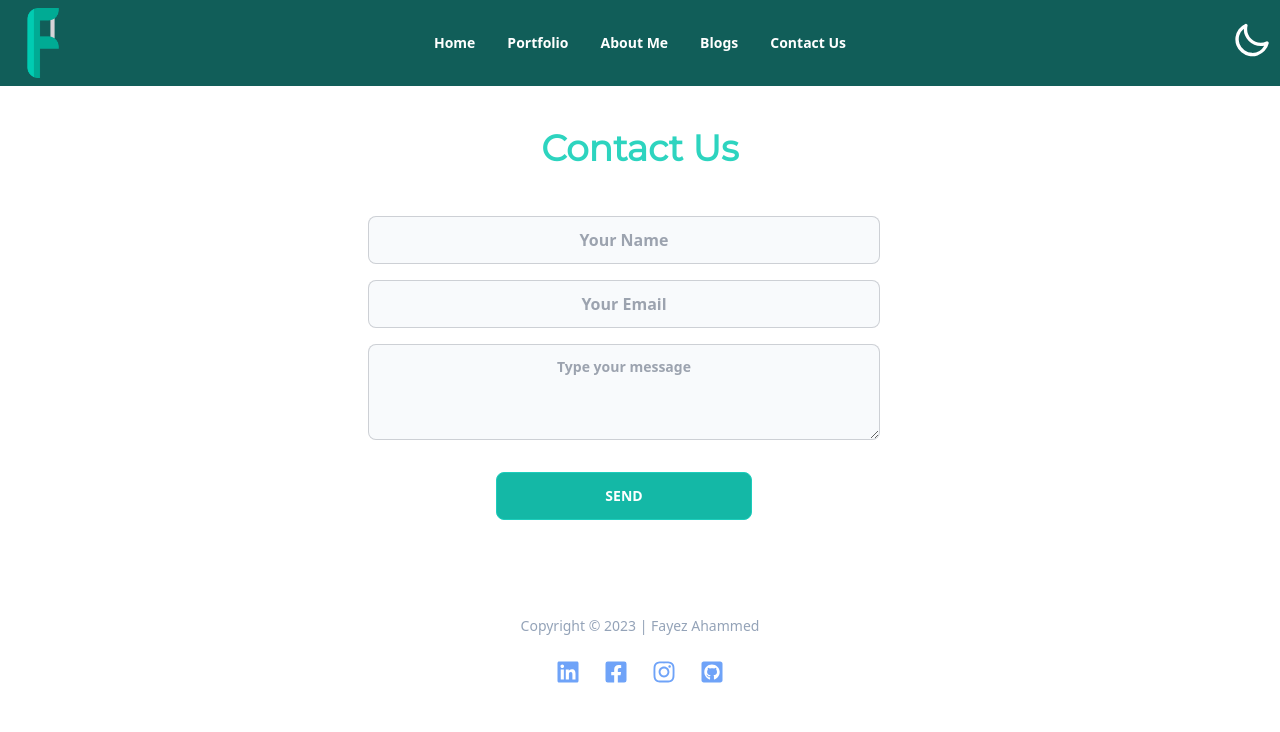
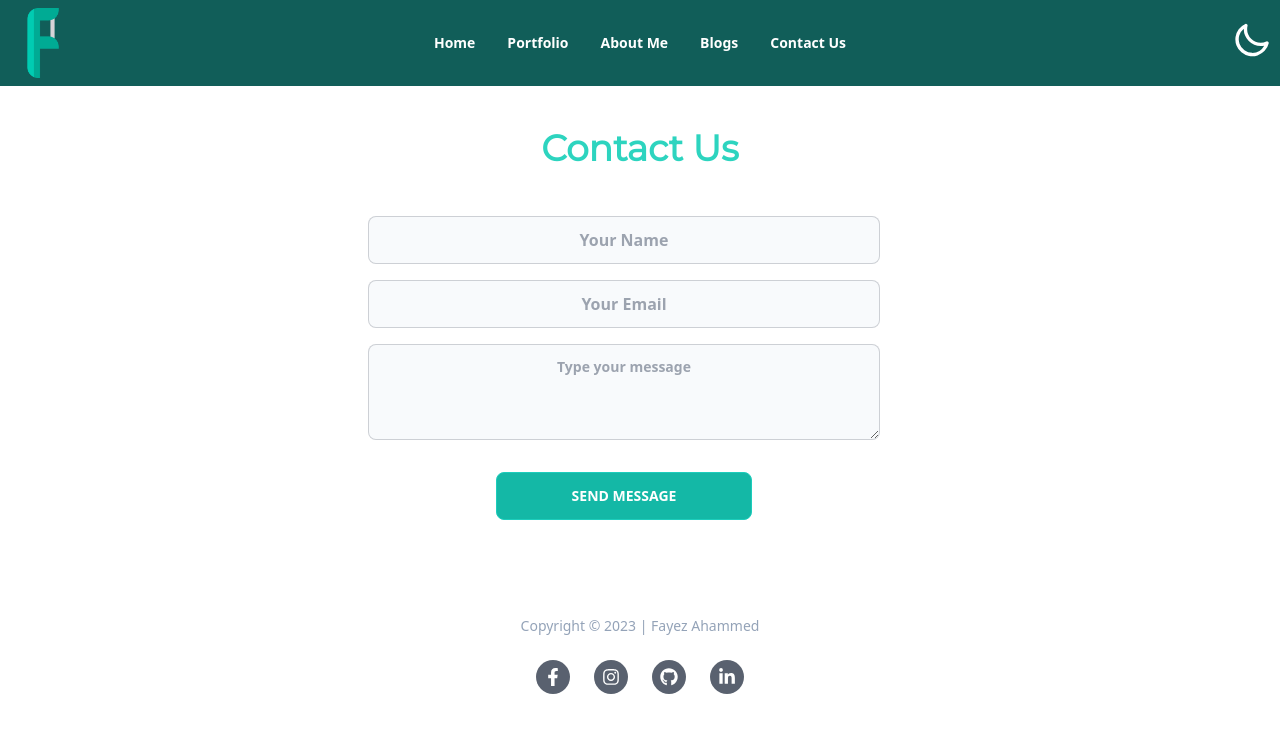
Before and after one commit to fayezf/my_portfolio, a React (Vite) app: page /contact in a window 1280 px wide. Shown: the top 732 px of the page. Built offline with nearby package versions, Linux system fonts and the light colour scheme.

Commit message:
hire btn added

```diff
--- a/src/pages/About/About.jsx
+++ b/src/pages/About/About.jsx
@@ -1,7 +1,7 @@
 import React, { useEffect } from 'react';
 import AOS from 'aos';
 import photo from '../../assets/image/img.png';
-import { FaFacebookSquare, FaGithubSquare, FaInstagram, FaLinkedin } from 'react-icons/fa';
+import { FaFacebookF, FaGithub, FaInstagram, FaLinkedinIn } from 'react-icons/fa';
 
 const About = () => {
     useEffect(() => {
@@ -15,10 +15,10 @@ const About = () => {
             <h2 className='text-3xl text-center text-teal-500 uppercase mt-8'>I'm Fayez Ahammed</h2>
             <p className='mt-4 text-slate-400 font-montserrat text-center'>I am an enthusiastic JavaScript developer with <br /> knowing some framework for the frontend and <br /> the backend. I am basically a MERN developer. <br /> I always focus on learning new technology.</p>
             <div className='flex gap-x-6 justify-center mt-12'>
-                <a className='text-blue-500 text-2xl hover:scale-150 hover:bg-slate-50 animate-pulse' href="https://www.linkedin.com/in/muhammad-fayez-48989127b/"><FaLinkedin /></a>
-                <a className='text-blue-500 text-2xl hover:scale-150 hover:bg-slate-50 animate-pulse' href="https://www.facebook.com/fayez.chowdhury.7374/"><FaFacebookSquare /></a>
-                <a className='text-blue-500 text-2xl hover:scale-150 hover:bg-slate-50 animate-pulse' href="https://www.instagram.com/mohammad_fayez_ahmed/"><FaInstagram /></a>
-                <a className='text-blue-500 text-2xl hover:scale-150 hover:bg-slate-50 animate-pulse' href="https://github.com/fayezf"><FaGithubSquare /></a>
+                <a className=' text-lg text-white bg-slate-800 rounded-full p-2 hover:bg-blue-500 animate-pulse' href="https://www.facebook.com/fayez.chowdhury.7374/"><FaFacebookF /></a>
+                <a className=' text-lg text-white bg-slate-800 rounded-full p-2 hover:bg-blue-500 animate-pulse' href="https://www.instagram.com/mohammad_fayez_ahmed/"><FaInstagram /></a>
+                <a className=' text-lg text-white bg-slate-800 rounded-full p-2 hover:bg-blue-500 animate-pulse' href="https://github.com/fayezf"><FaGithub /></a>
+                <a className=' text-lg text-white bg-slate-800 rounded-full p-2 hover:bg-blue-500 animate-pulse' href="https://www.linkedin.com/in/muhammad-fayez-48989127b/"><FaLinkedinIn /></a>
             </div>
             <div className='md:flex justify-center gap-28 px-16'>
                 <div>
--- a/src/pages/ContactUs/ContactUs.jsx
+++ b/src/pages/ContactUs/ContactUs.jsx
@@ -34,7 +34,7 @@ const ContactUs = () => {
                         <textarea name='message' className="textarea textarea-bordered h-24 w-2/3 text-center bg-slate-50 text-slate-400 font-semibold" placeholder="Type your message"></textarea>
                     </div>
                     <div className='ml-32'>
-                        <input className='btn btn-wide btn-accent mt-4 bg-teal-500 text-white' type="submit" value="Send" />
+                        <input className='btn btn-wide btn-accent mt-4 bg-teal-500 text-white' type="submit" value="Send Message" />
                     </div>
                 </form>
             </div>
--- a/src/pages/Home/Banner/Banner.jsx
+++ b/src/pages/Home/Banner/Banner.jsx
@@ -1,7 +1,8 @@
 import React from 'react';
 import { TypeAnimation } from 'react-type-animation';
 import img from '../../../assets/image/img.png';
-import { FaFacebookSquare, FaGithubSquare, FaInstagram, FaLinkedin } from 'react-icons/fa';
+import { FaFacebookF, FaGithub, FaInstagram, FaLinkedinIn } from 'react-icons/fa';
+import { Link } from 'react-router-dom';
 
 
 const Banner = () => {
@@ -31,13 +32,13 @@ const Banner = () => {
                     </div>
                     <p className='my-1 text-slate-400 font-montserrat text-center'>I am an enthusiastic JavaScript developer with knowing some <br /> framework for the frontend and the backend. <br /> I'm basically a MERN developer.</p>
                     <div className='flex gap-x-6 justify-center my-6'>
-                        <a className='text-blue-500 text-2xl hover:scale-150 hover:bg-slate-50 animate-pulse' href="https://www.linkedin.com/in/muhammad-fayez-48989127b/"><FaLinkedin /></a>
-                        <a className='text-blue-500 text-2xl hover:scale-150 hover:bg-slate-50 animate-pulse' href="https://www.facebook.com/fayez.chowdhury.7374/"><FaFacebookSquare /></a>
-                        <a className='text-blue-500 text-2xl hover:scale-150 hover:bg-slate-50 animate-pulse' href="https://www.instagram.com/mohammad_fayez_ahmed/"><FaInstagram /></a>
-                        <a className='text-blue-500 text-2xl hover:scale-150 hover:bg-slate-50 animate-pulse' href="https://github.com/fayezf"><FaGithubSquare /></a>
+                        <a className=' text-lg text-white bg-slate-800 rounded-full p-2 hover:bg-blue-500 animate-pulse' href="https://www.facebook.com/fayez.chowdhury.7374/"><FaFacebookF /></a>
+                        <a className=' text-lg text-white bg-slate-800 rounded-full p-2 hover:bg-blue-500 animate-pulse' href="https://www.instagram.com/mohammad_fayez_ahmed/"><FaInstagram /></a>
+                        <a className=' text-lg text-white bg-slate-800 rounded-full p-2 hover:bg-blue-500 animate-pulse' href="https://github.com/fayezf"><FaGithub /></a>
+                        <a className=' text-lg text-white bg-slate-800 rounded-full p-2 hover:bg-blue-500 animate-pulse' href="https://www.linkedin.com/in/muhammad-fayez-48989127b/"><FaLinkedinIn /></a>
                     </div>
                     <div className='text-center space-x-4'>
-                        <button className="btn btn-accent border-none text-white bg-teal-700">Hire Me</button>
+                        <Link to="/contact" className="btn btn-accent border-none text-white bg-teal-700">Hire Me</Link>
                         <button className="btn btn-sm btn-accent text-white"><a href="fayez_resume.pdf" download>Get Resume</a></button>
                     </div>
                 </div>
--- a/src/pages/Home/Contact/Contact.jsx
+++ b/src/pages/Home/Contact/Contact.jsx
@@ -34,7 +34,7 @@ const Contact = () => {
                         <textarea name='message' className="textarea textarea-bordered h-24 w-2/3 text-center bg-slate-50 text-slate-400 font-semibold" placeholder="Type your message"></textarea>
                     </div>
                     <div className='ml-32'>
-                        <input className='btn btn-wide btn-accent mt-4 bg-teal-500 text-white' type="submit" value="Send" />
+                        <input className='btn btn-wide btn-accent mt-4 bg-teal-500 text-white' type="submit" value="Send Message" />
                     </div>
                 </form>
             </div>
--- a/src/pages/Shared/Footer/Footer.jsx
+++ b/src/pages/Shared/Footer/Footer.jsx
@@ -1,5 +1,5 @@
 import React from 'react';
-import { FaFacebookSquare, FaGithubSquare, FaInstagram, FaLinkedin } from 'react-icons/fa';
+import { FaFacebookF, FaGithub, FaInstagram, FaLinkedinIn } from 'react-icons/fa';
 
 const Footer = () => {
     return (
@@ -8,10 +8,10 @@ const Footer = () => {
                 <div>
                     <p className='text-slate-400'>Copyright © 2023 | Fayez Ahammed</p>
                     <div className='flex gap-x-6 justify-center my-4'>
-                        <a className='text-blue-500 text-2xl hover:scale-150 hover:bg-slate-50 animate-pulse' href="https://www.linkedin.com/in/muhammad-fayez-48989127b/"><FaLinkedin /></a>
-                        <a className='text-blue-500 text-2xl hover:scale-150 hover:bg-slate-50 animate-pulse' href="https://www.facebook.com/fayez.chowdhury.7374/"><FaFacebookSquare /></a>
-                        <a className='text-blue-500 text-2xl hover:scale-150 hover:bg-slate-50 animate-pulse' href="https://www.instagram.com/mohammad_fayez_ahmed/"><FaInstagram /></a>
-                        <a className='text-blue-500 text-2xl hover:scale-150 hover:bg-slate-50 animate-pulse' href="https://github.com/fayezf"><FaGithubSquare /></a>
+                        <a className=' text-lg text-white bg-slate-800 rounded-full p-2 hover:bg-blue-500 animate-pulse' href="https://www.facebook.com/fayez.chowdhury.7374/"><FaFacebookF /></a>
+                        <a className=' text-lg text-white bg-slate-800 rounded-full p-2 hover:bg-blue-500 animate-pulse' href="https://www.instagram.com/mohammad_fayez_ahmed/"><FaInstagram /></a>
+                        <a className=' text-lg text-white bg-slate-800 rounded-full p-2 hover:bg-blue-500 animate-pulse' href="https://github.com/fayezf"><FaGithub /></a>
+                        <a className=' text-lg text-white bg-slate-800 rounded-full p-2 hover:bg-blue-500 animate-pulse' href="https://www.linkedin.com/in/muhammad-fayez-48989127b/"><FaLinkedinIn /></a>
                     </div>
                 </div>
             </footer>
```
